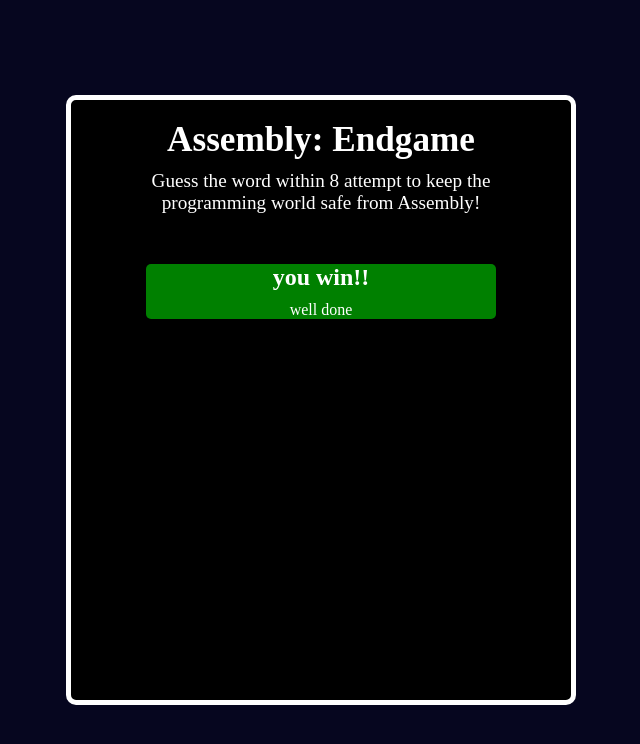
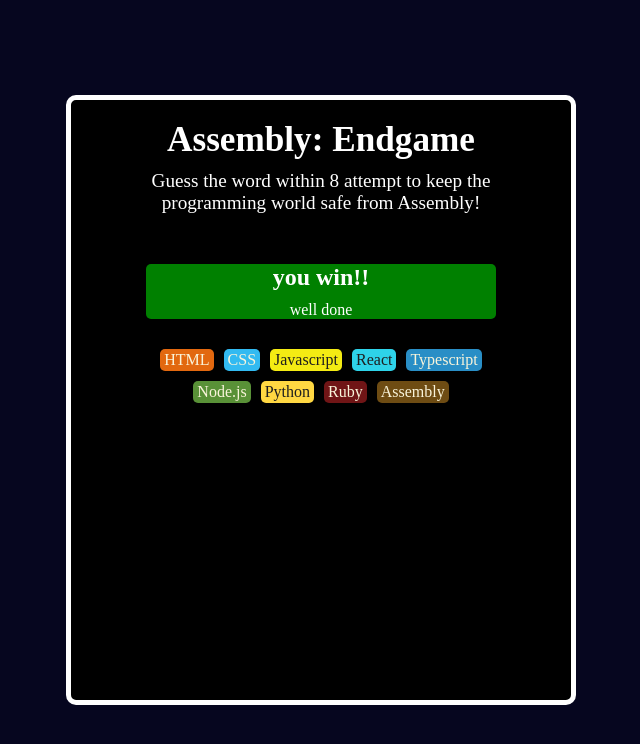
Before and after one commit to Nuelwhiz/Assembly-Endgame, a React (Vite) app: page / in a window 1280 px wide. Shown: the top 744 px of the page, without its empty margins (319-959 px from the left). Built offline with nearby package versions, Linux system fonts and the light colour scheme.

Commit message:
updated button for languages

```diff
--- a/src/App.css
+++ b/src/App.css
@@ -68,3 +68,7 @@ header p {
   gap: 10px;
   max-width: 350px;
 }
+.chip {
+  padding: 2px 4px;
+  border-radius: 5px;
+}
--- a/src/App.jsx
+++ b/src/App.jsx
@@ -4,6 +4,15 @@ import { Languages } from "./languages/language";
 import "./App.css";
 
 function App() {
+  const languageElements = Languages.map((lang) => {
+    const styles = { backgroundColor: lang.backgroundColor, color: lang.color };
+    return (
+      <span key={lang.id} className="chip" style={styles}>
+        {" "}
+        {lang.name}{" "}
+      </span>
+    );
+  });
   return (
     <>
       <main className="assembly-game-container">
@@ -21,7 +30,7 @@ function App() {
             <p>well done</p>
           </section>
 
-          <section className="language-section"></section>
+          <section className="language-section">{languageElements}</section>
         </div>
       </main>
     </>
```
